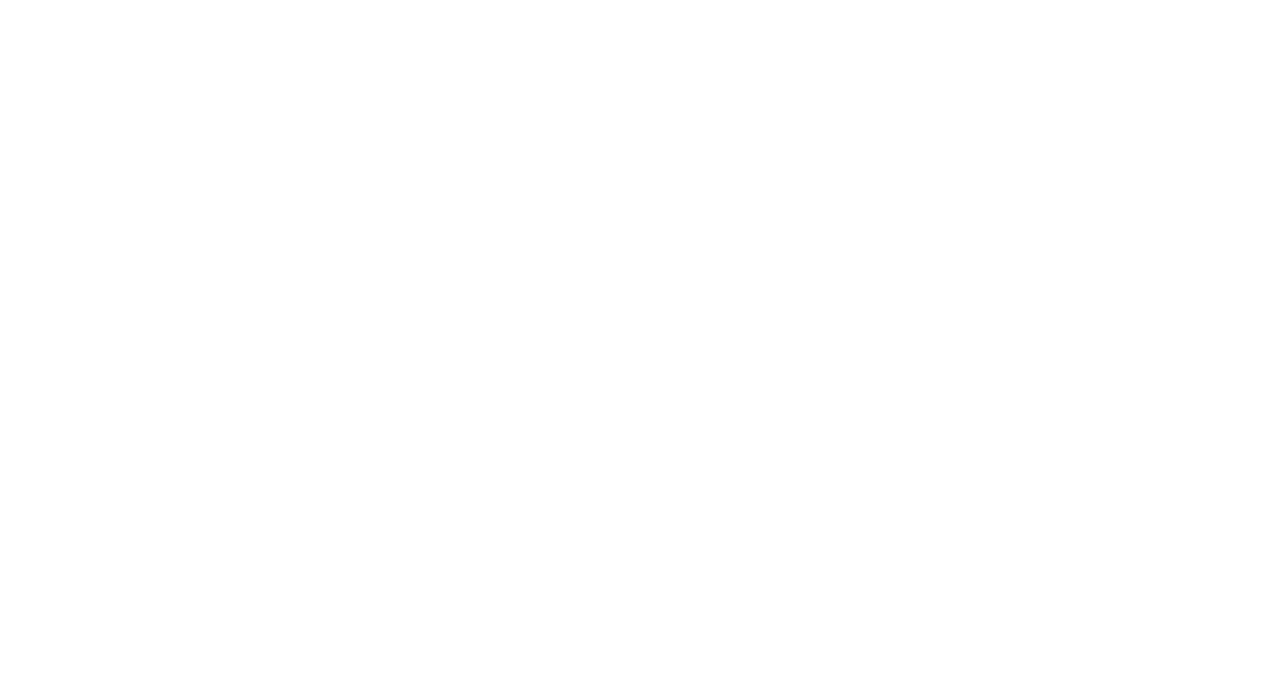
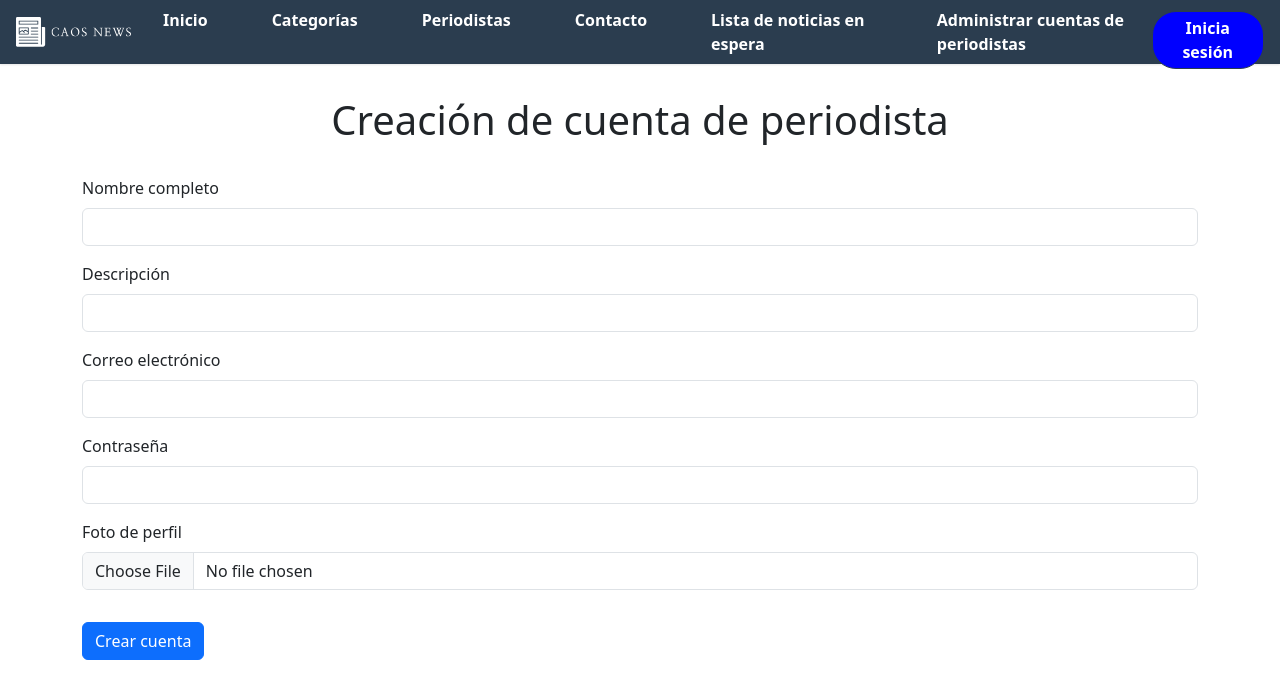
Before and after one commit to XiaoWenMaAlvarez/Caos-News, a plain HTML site: page paginas/admin/crear_periodista.html in a window 1280 px wide. Drawn offline with nearby package versions, Linux system fonts and the light colour scheme.

Commit message:
Se crea el CRUD de cuentas de periodistas

```diff
--- /dev/null
+++ b/css/crear_periodista.css
@@ -0,0 +1,8 @@
+.main-title {
+  text-align: center;
+  margin-bottom: 2rem;
+}
+
+button {
+  margin-top: 1rem;
+}
--- a/paginas/admin/crear_periodista.html
+++ b/paginas/admin/crear_periodista.html
@@ -0,0 +1,70 @@
+<!DOCTYPE html>
+<html lang="es">
+<head>
+  <meta charset="UTF-8">
+  <meta http-equiv="X-UA-Compatible" content="IE=edge" />
+  <meta name="viewport" content="width=device-width, initial-scale=1.0">
+
+  <title>Caos News</title>
+  <meta name="description" content="Sitio web de noticias" />
+  <link rel="icon" href="/img/icono.svg" />
+
+  <link href="https://cdn.jsdelivr.net/npm/bootstrap@5.3.3/dist/css/bootstrap.min.css" rel="stylesheet"
+  integrity="sha384-QWTKZyjpPEjISv5WaRU9OFeRpok6YctnYmDr5pNlyT2bRjXh0JMhjY6hW+ALEwIH" crossorigin="anonymous">
+  <link rel="stylesheet" href="/css/header.css">
+  <link rel="stylesheet" href="/css/crear_periodista.css">
+
+</head>
+<body>
+  <!-- Header -->
+  <header class="main-header">
+    <div class="main-header_content">
+      <a href="/index_admin.html"><img src="/img/logo-light.svg" class="logo" alt="Logo Caos News"></a>
+      <a href="/paginas/comun/login.html" class="login-button"><button class="button">Inicia sesión</button></a>
+      <a href="#main-menu" class="icon menu-icon"><img src="/icons/menu-icon.svg" alt="Ícono de hamburguesa"></a>
+      <nav id="main-menu" class="main-menu">
+        <ul>
+          <a href="#" class="icon close-icon"><img src="/icons/close-icon.svg" alt="Ícono de cierre"></a>
+          <li><a href="/index.html">Inicio</a></li>
+          <li><a href="/paginas/comun/lista_categorias.html">Categorías</a></li>
+          <li><a href="/paginas/comun/lista_periodistas.html">Periodistas</a></li>
+          <li><a href="/paginas/comun/contacto.html">Contacto</a></li>
+          <li><a href="/paginas/admin/lista_noticias_en_espera.html">Lista de noticias en espera</a></li>
+          <li><a href="/paginas/admin/lista_periodistas.html">Administrar cuentas de periodistas</a></li>
+        </ul>
+      </nav>
+    </div>
+  </header>
+
+  <!-- Contenido principal -->
+  <main>
+    <h1 class="main-title">Creación de cuenta de periodista</h1>
+    <form class="container">
+      <div class="mb-3">
+        <label for="exampleInputEmail1" class="form-label">Nombre completo</label>
+        <input type="text" class="form-control" id="exampleInputEmail1">
+      </div>
+      <div class="mb-3">
+        <label for="exampleInputEmail1" class="form-label">Descripción</label>
+        <input type="text" class="form-control" id="exampleInputEmail1">
+      </div>
+      <div class="mb-3">
+        <label for="exampleInputEmail2" class="form-label">Correo electrónico</label>
+        <input type="email" class="form-control" id="exampleInputEmail2" aria-describedby="emailHelp">
+      </div>
+      <div class="mb-3">
+        <label for="exampleInputPassword3" class="form-label">Contraseña</label>
+        <input type="password" class="form-control" id="exampleInputPassword3">
+      </div>
+      <div class="mb-3">
+        <label for="formFile" class="form-label">Foto de perfil</label>
+        <input class="form-control" type="file" id="formFile">
+      </div>
+      <button type="submit" class="btn btn-primary">Crear cuenta</button>
+    </form>
+  </main>
+
+  <script src="https://cdn.jsdelivr.net/npm/bootstrap@5.3.3/dist/js/bootstrap.bundle.min.js"
+  integrity="sha384-YvpcrYf0tY3lHB60NNkmXc5s9fDVZLESaAA55NDzOxhy9GkcIdslK1eN7N6jIeHz" crossorigin="anonymous"></script>
+</body>
+</html>
```
Also changed, not shown: index_admin.html (+2 -2 lines), paginas/admin/editar_periodista.html (+70 -0 lines), paginas/admin/lista_noticias_en_espera.html (+1 -0 lines), paginas/admin/lista_periodistas.html (+1 -0 lines), paginas/admin/noticia_en_espera.html (+1 -0 lines), paginas/comun/periodista.html (+1 -1 lines).
